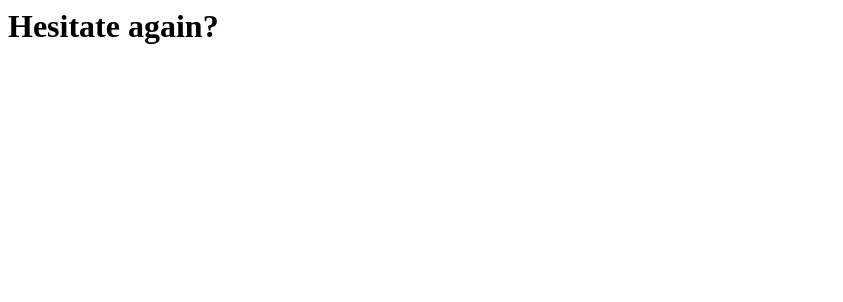
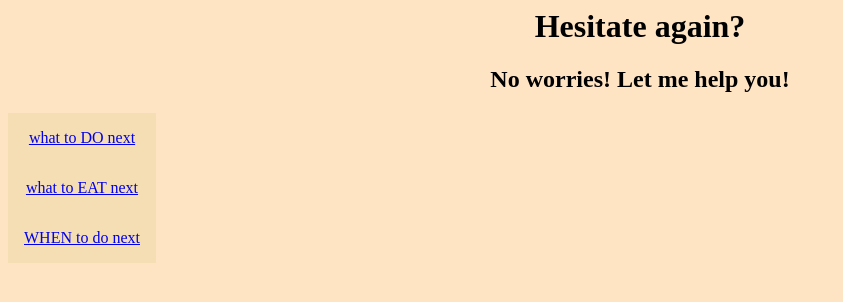
Before and after one commit to Yuuuuu14/midterm, a plain HTML site: page index.html in a window 1280 px wide. Shown: the whole page, without its empty margins (0-843 px from the left). Drawn offline with Linux system fonts and the light colour scheme.

Commit message:
initial commit

```diff
--- a/index.html
+++ b/index.html
@@ -1,8 +1,19 @@
 <html>
     <head>
-        <h1>Hesitate again?</h1>
+        <link rel="stylesheet" href="midterm.css">
     </head>
     <body>
-
+        <h1 align="center">Hesitate again?</h1>
+        <h2 align="center">No worries! Let me help you!</h2>
+        <div class="guideline">
+            <div class="guide1">
+                <a href="/midterm/about/do.html">what to DO next</a></div>
+            <div class="guide2">
+                <a href="/midterm/about/eat.html">what to EAT next</a>
+            </div>
+            <div class="guide3">
+                <a href="/midterm/about/when.html">WHEN to do next</a>
+            </div>
+        </div>
     </body>
 </html>
--- /dev/null
+++ b/midterm.css
@@ -0,0 +1,21 @@
+body{
+    background-color: bisque;
+}
+h1 {
+    align-items: center;
+    justify-items: center;
+}
+.guideline {
+    background-color: wheat;
+    width: fit-content;
+    text-align: center;
+}
+.guide1{
+    padding: 1em;
+}
+.guide2{
+    padding: 1em;
+}
+.guide3{
+    padding: 1em;
+}
```
Also changed, not shown: about/do.html (added), about/eat.html (added), about/when.html (added).
